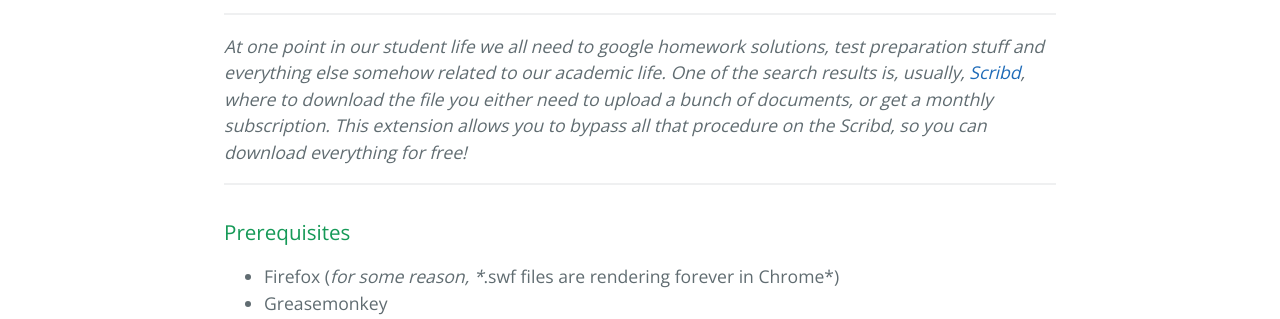
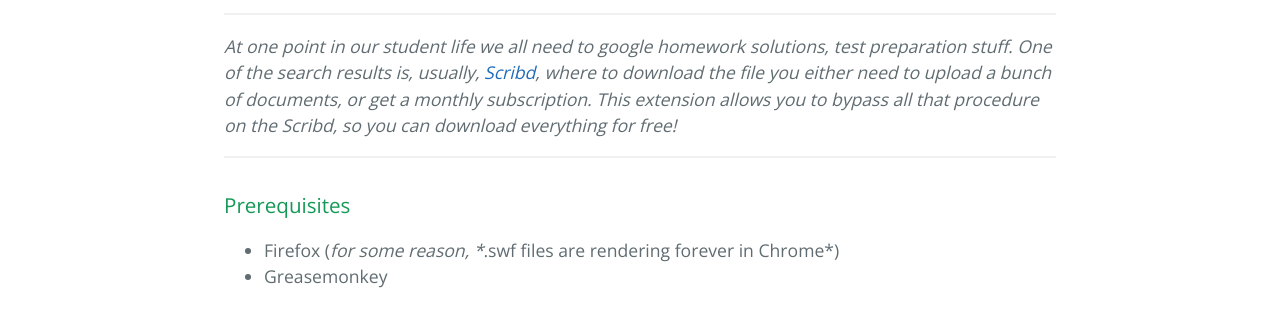
Before and after one commit to frddl/scribd-bypasser, a plain HTML site: page index.html in a window 1280 px wide. Shown: the part 470-789 px from the top of the page. Drawn offline with nearby package versions, Linux system fonts and the light colour scheme.

Commit message:
Update index.html

```diff
--- a/index.html
+++ b/index.html
@@ -26,7 +26,7 @@
 
 <hr>
 
-<p><em>At one point in our student life we all need to google homework solutions, test preparation stuff and everything else somehow related to our academic life. One of the search results is, usually, <a href="http://scribd.com">Scribd</a>, where to download the file you either need to upload a bunch of documents, or get a monthly subscription. This extension allows you to bypass all that procedure on the Scribd, so you can download everything for free!</em></p>
+<p><em>At one point in our student life we all need to google homework solutions, test preparation stuff. One of the search results is, usually, <a href="http://scribd.com">Scribd</a>, where to download the file you either need to upload a bunch of documents, or get a monthly subscription. This extension allows you to bypass all that procedure on the Scribd, so you can download everything for free!</em></p>
 
 <hr>
 
```
